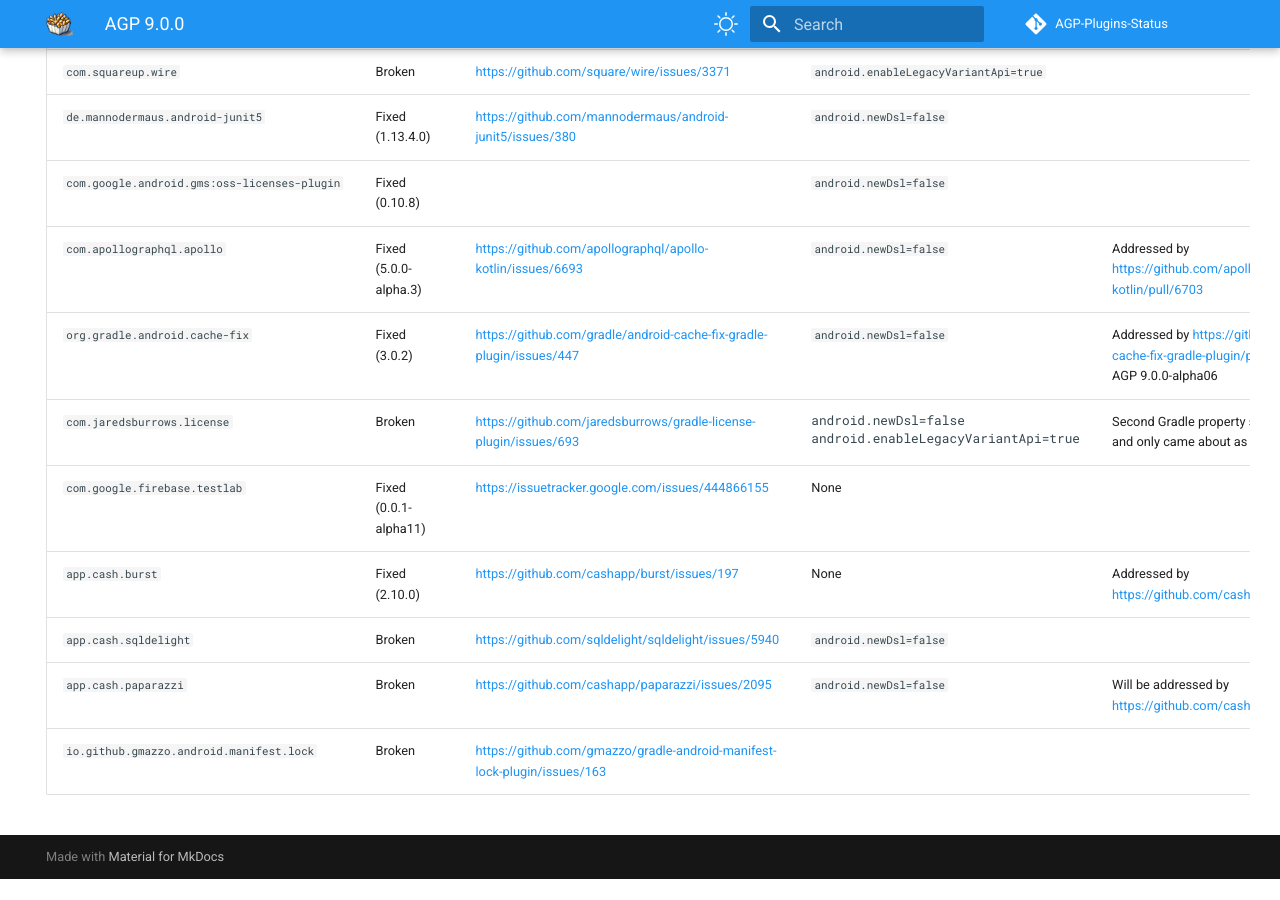
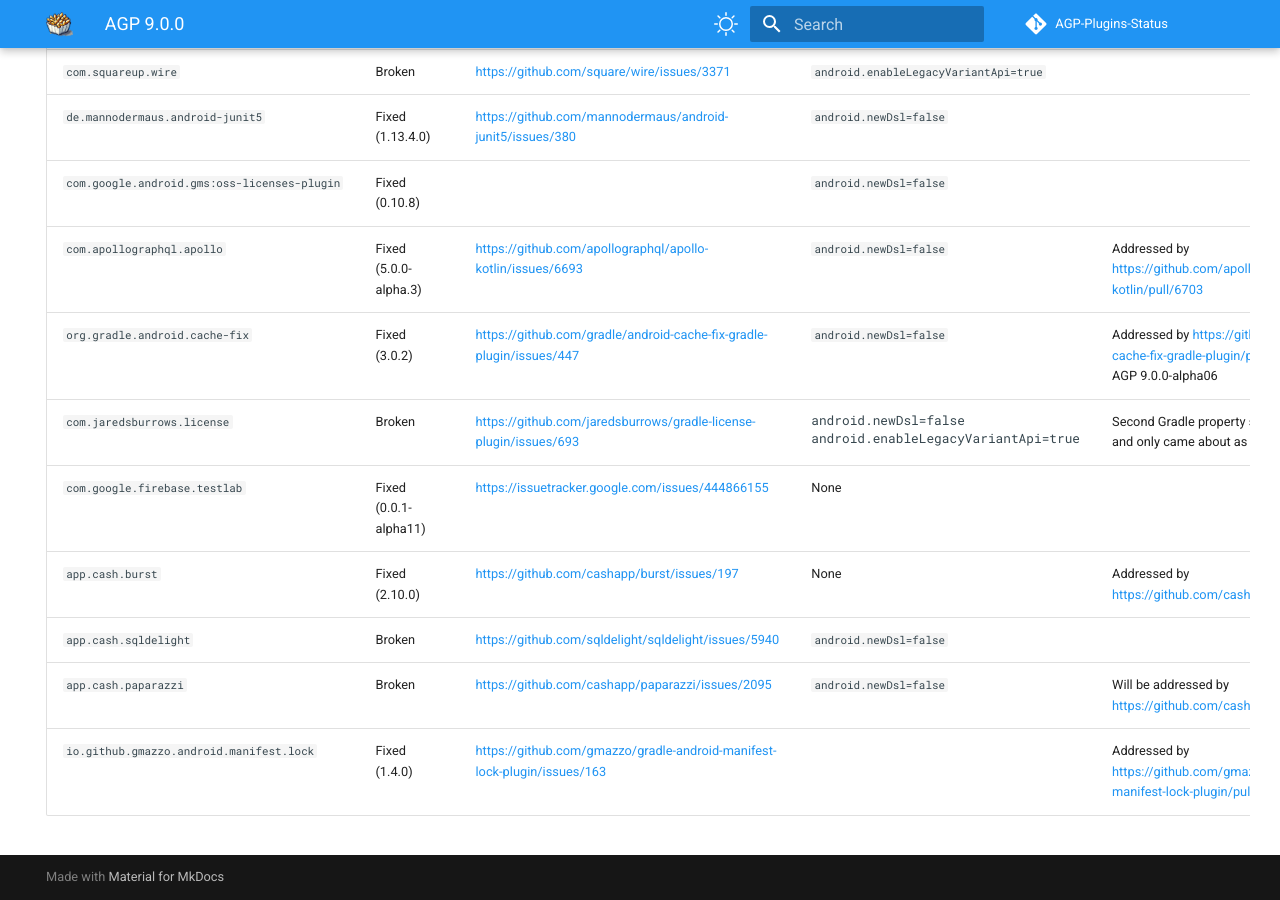
Before and after one commit to pablobaxter/AGP-Plugins-Status, an MkDocs documentation site: the page built from docs/agp-9.0.0.md, in a window 1280 px wide and 900 px high, scrolled down 679 px. Built offline with MkDocs 1.6.1 and Material for MkDocs 9.7.7, drawn with Linux system fonts in a browser that asks for light colours; comment, search, counter and statistics services are not loaded; before the commit the page ends 1558 px from its top, so only the background shows below that.

Commit message:
It's fixed!

```diff
--- a/docs/agp-9.0.0.md
+++ b/docs/agp-9.0.0.md
@@ -26,4 +26,4 @@
 | `app.cash.burst` | Fixed (2.10.0) | https://github.com/cashapp/burst/issues/197 | None | Addressed by https://github.com/cashapp/burst/pull/200 |
 | `app.cash.sqldelight` | Broken | https://github.com/sqldelight/sqldelight/issues/5940 | `android.newDsl=false` | |
 | `app.cash.paparazzi` | Broken | https://github.com/cashapp/paparazzi/issues/2095 | `android.newDsl=false` | Will be addressed by https://github.com/cashapp/paparazzi/pull/2106 |
-| `io.github.gmazzo.android.manifest.lock` | Broken | https://github.com/gmazzo/gradle-android-manifest-lock-plugin/issues/163 | | |
+| `io.github.gmazzo.android.manifest.lock` | Fixed (1.4.0) | https://github.com/gmazzo/gradle-android-manifest-lock-plugin/issues/163 | | Addressed by https://github.com/gmazzo/gradle-android-manifest-lock-plugin/pull/164 |
```
